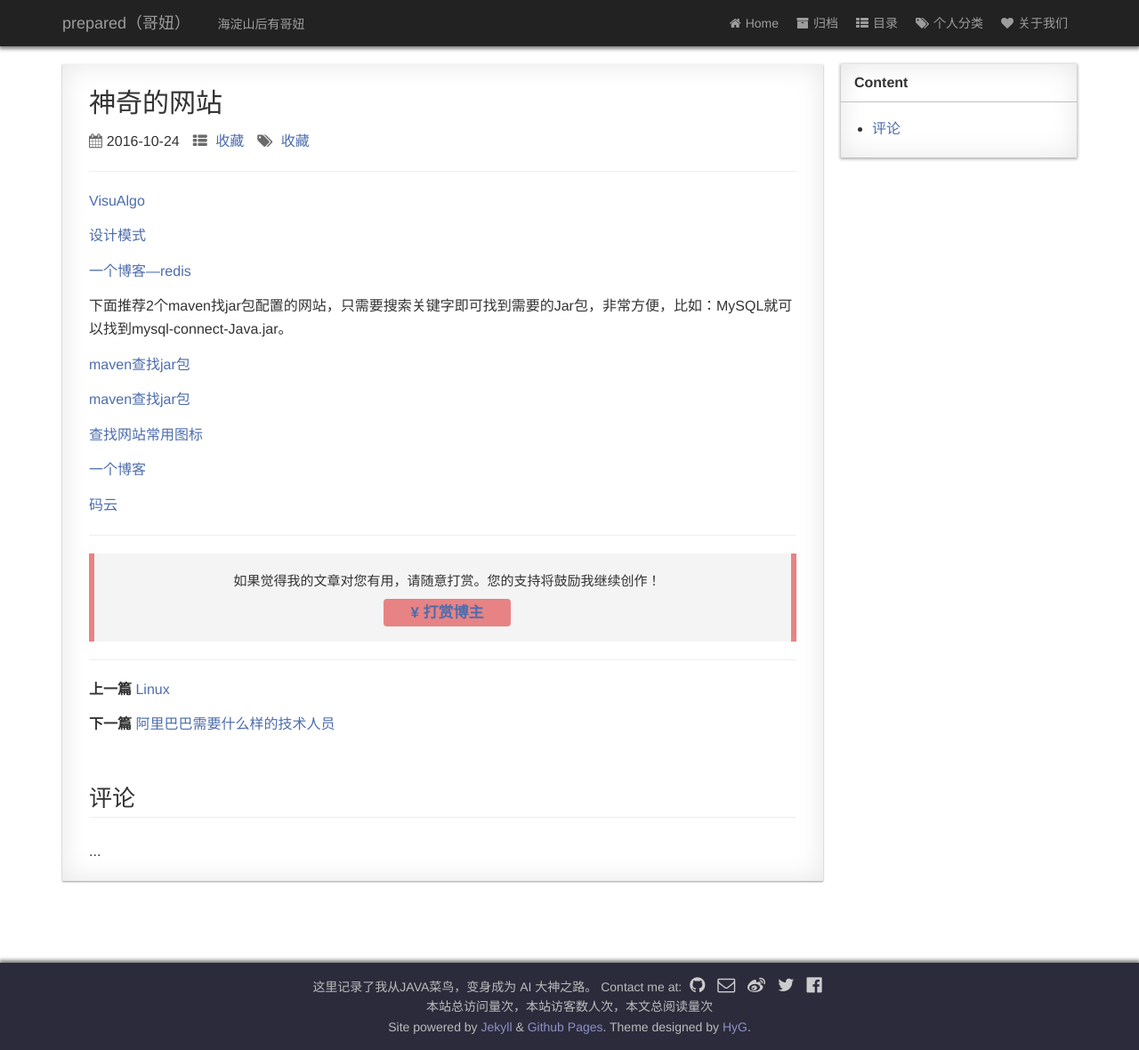
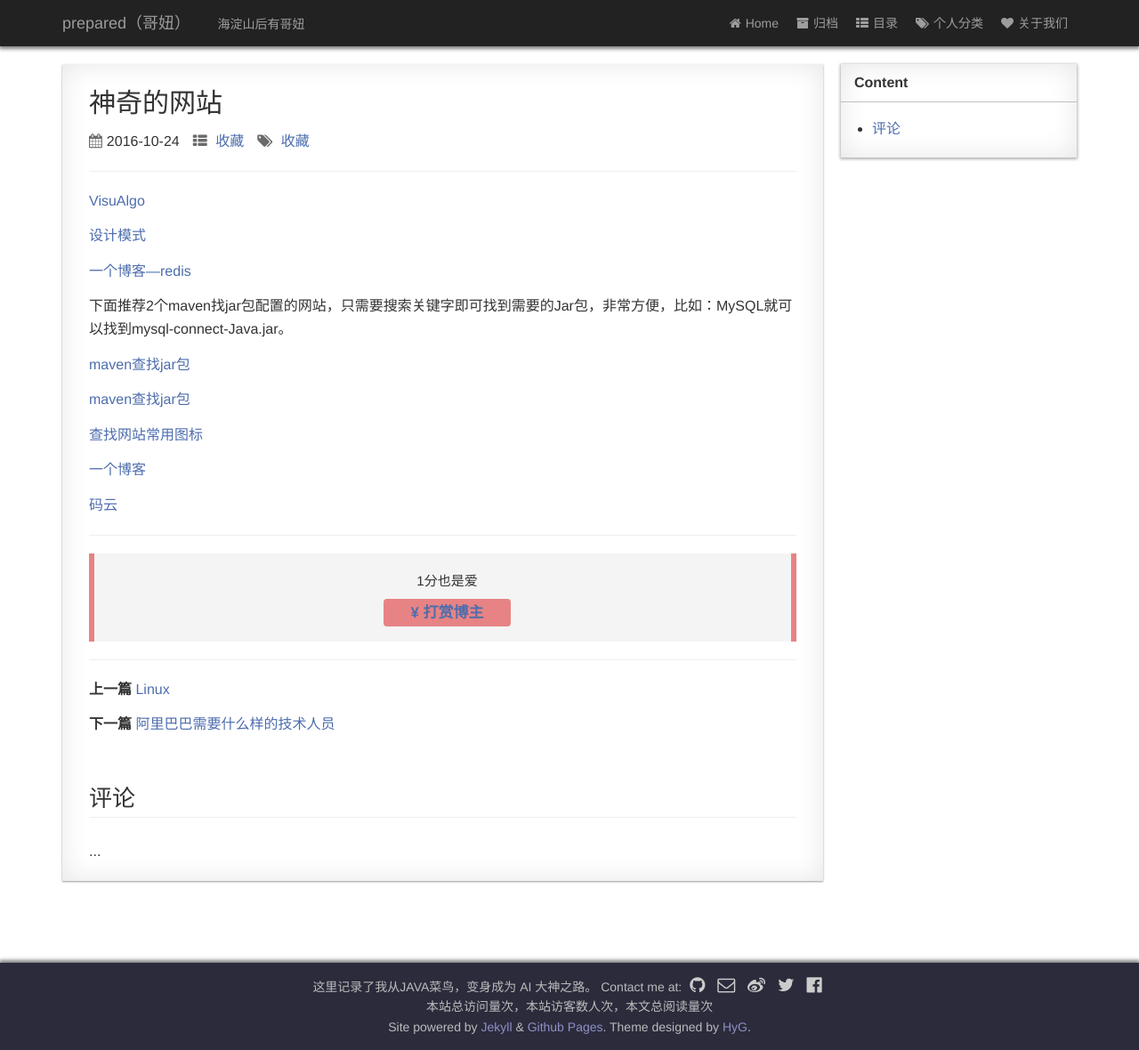
Before and after one commit to prepared48/zhongsb.github.io, a Jekyll site: the page built from _posts/2016-10-24-website.md, in a window 1280 px wide. Shown: the whole page at 89% size. Built offline with Jekyll 4.4.1, drawn with Linux system fonts in a browser that asks for light colours; nearby versions of some CDN libraries; comment, search, counter and statistics services are not loaded; a style sheet for code colours, icons or effects is not loaded.

Commit message:
add pay function

```diff
--- a/_includes/pay.html
+++ b/_includes/pay.html
@@ -121,7 +121,7 @@
 </style>
 
 <div class="dashang">
-    <p>如果觉得我的文章对您有用，请随意打赏。您的支持将鼓励我继续创作！</p>
+    <p>1分也是爱</p>
     <a class="button" href="javascript:;">¥ 打赏博主</a>
 </div>
 
```
